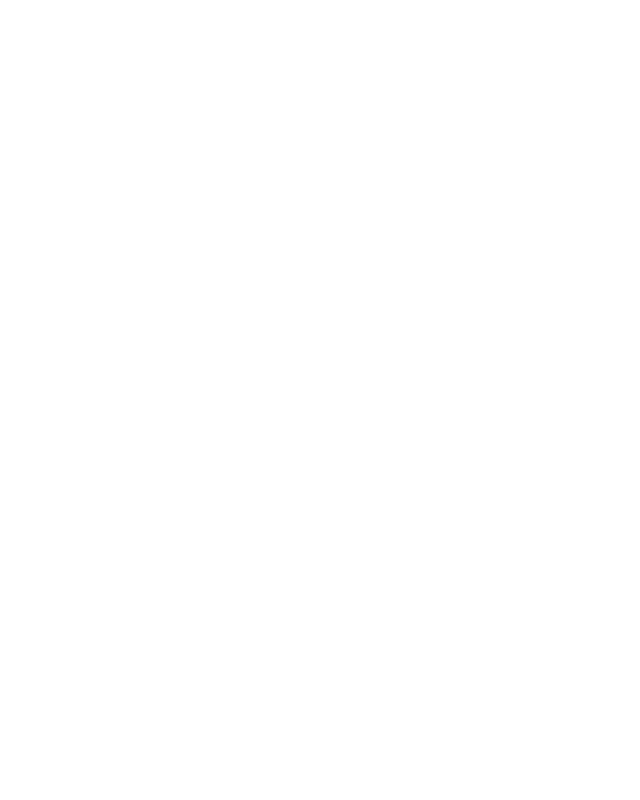
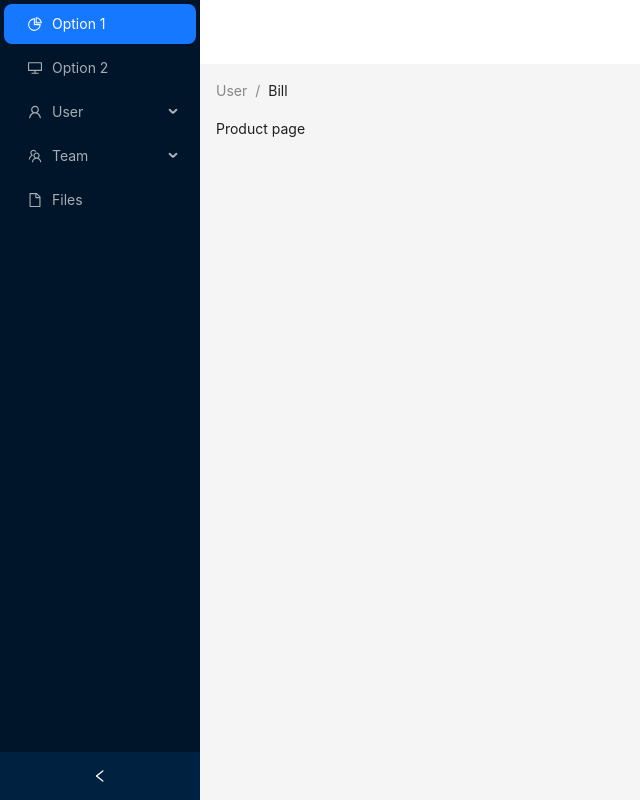
Before and after one commit to Jumanazar04/9-dars, a React (Create React App) app: page /products in a window 1280 px wide. Before the commit this address had no page. Shown: the whole page, without its empty margins (0-640 px from the left). Built offline with nearby package versions, Linux system fonts and the light colour scheme.

Commit message:
add few changes

```diff
--- a/src/App.js
+++ b/src/App.js
@@ -2,28 +2,8 @@ import React from "react";
 import Categories from "./components/Categories";
 import { BrowserRouter, Route, Routes } from "react-router-dom";
 import GeneralLayout from "./components/GeneralLayout";
-import { Breadcrumb } from "antd";
+import ProductsPage from "./components/Products/ProductsPage";
 
-const MyBreadcrumb = () => {
-  const breadcrumbItems = [
-    {
-      title: 'Home',
-      href: '/', // Optionally add a link
-    },
-    {
-      title: 'List',
-      href: '/list', // Optionally add a link
-    },
-    {
-      title: 'App',
-      href: '/app', // Optionally add a link
-    },
-  ];
-
-  return (
-    <Breadcrumb items={breadcrumbItems} />
-  );
-};
 
 
 function App() {
@@ -32,7 +12,7 @@ function App() {
     <Routes>
       <Route path="/" element={<GeneralLayout />}>
         <Route index element={<Categories  />} />
-        <Route path="/" element={<MyBreadcrumb />} />
+        <Route path="products" element={<ProductsPage />} />
       </Route>
     </Routes>
     </BrowserRouter>
--- /dev/null
+++ b/src/components/Products/ProductsPage.jsx
@@ -0,0 +1,14 @@
+import React from 'react';
+
+
+const ProductsPage = () => {
+    return (
+        <div>
+            Product page
+        </div>
+    );
+};
+
+
+
+export default ProductsPage;
```
